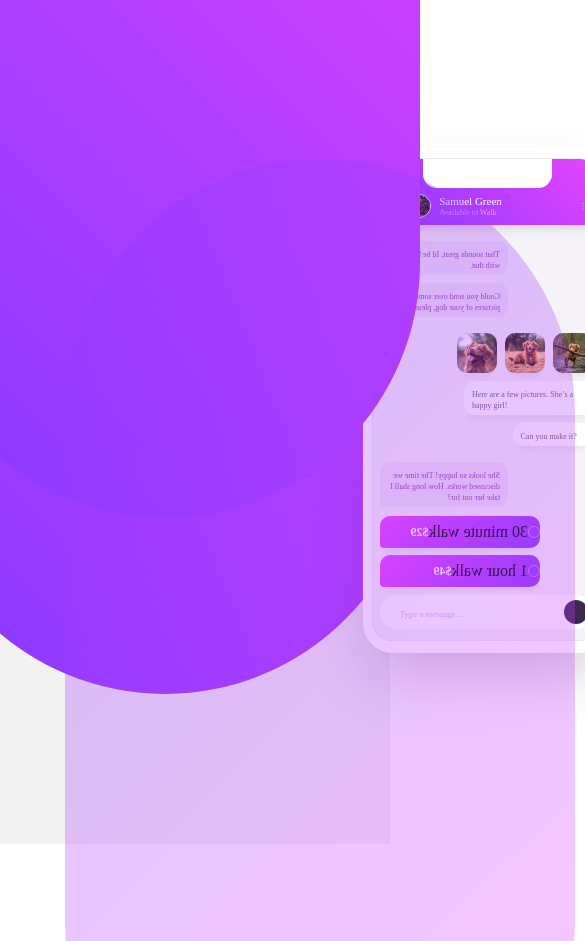
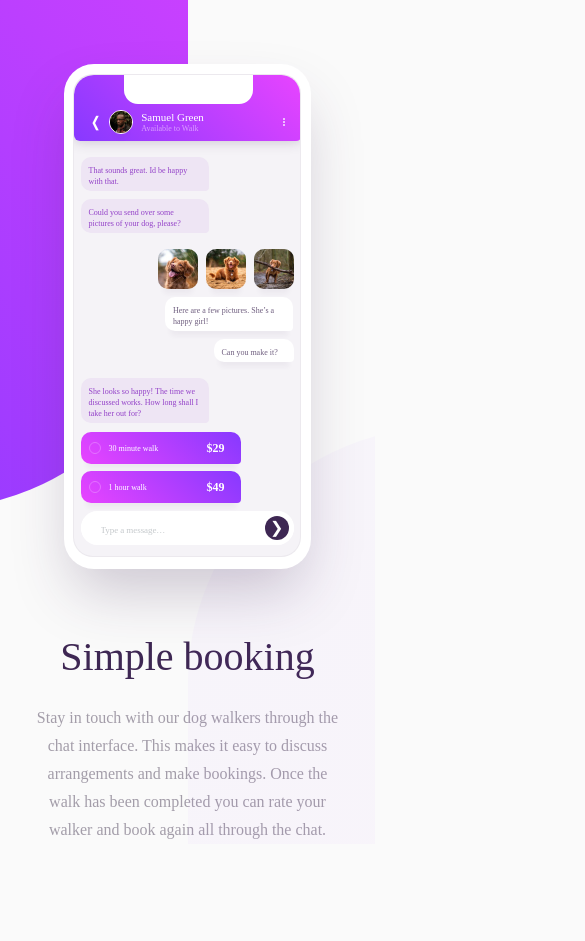
Before and after one commit to the-Adams/chat-app-v1, a plain HTML site: page index.html in a window 390 px wide. Shown: the top 941 px of the page, 585 px wide, since content can reach past the window. After the commit the page ends 844 px from the top, so only its background shows below. Drawn offline with Linux system fonts and the light colour scheme.

Commit message:
added media query

```diff
--- a/index.html
+++ b/index.html
@@ -5,6 +5,7 @@
     <meta http-equiv="X-UA-Compatible" content="IE=edge" />
     <meta name="viewport" content="width=device-width, initial-scale=1.0" />
     <link rel="stylesheet" href="./resources/css/styles.css" />
+    <link rel="stylesheet" href="./resources/css/media_query.css">
     <title>chat-app</title>
   </head>
   <body>
@@ -18,7 +19,7 @@
               <div class="user">
                 <div class="user_info">
                   <div class="user_info_left">
-                    <div class="icon">C</div>
+                    <div class="icon">&#10092;</div>
                     <img
                       src="./resources/images/avatar.jpg"
                       alt="avatar"
@@ -87,7 +88,7 @@
                 id="chat"
                 placeholder="Type a message…"
               />
-              <div class="search"></div>
+              <div class="search">&#10095;</div>
             </div>
           </section>
         </div>
--- /dev/null
+++ b/resources/css/media_query.css
@@ -0,0 +1,78 @@
+@media only screen and (max-width: 600px) {
+  body {
+    position: relative;
+    width: 375px;
+    height: 100vh;
+    background: #fafafa;
+    overflow: hidden;
+  }
+
+  main {
+    width: inherit;
+    height: inherit;
+    background: inherit;
+    overflow: hidden;
+  }
+
+  .text_container {
+    position: absolute;
+    width: 311px;
+    height: 239px;
+    left: 32px;
+    top: 633px;
+    font-family: "Rubik";
+    font-style: normal;
+  }
+
+  .text_container p {
+    position: absolute;
+    width: 311px;
+    height: 168px;
+    top: 71px;
+    font-weight: 400;
+    font-size: 16px;
+    line-height: 28px;
+    text-align: center;
+    color: #a39da9;
+  }
+
+  .text_container h1 {
+    position: absolute;
+    width: 311px;
+    height: 47px;
+    font-weight: 500;
+    font-size: 40px;
+    line-height: 47px;
+    text-align: center;
+    color: #3e2753;
+  }
+
+  .phone_container {
+    position: absolute;
+    width: 247px;
+    height: 505px;
+    left: 64px;
+    top: 64px;
+    z-index: 4;
+  }
+
+  .shape {
+    position: absolute;
+    width: 510px;
+    height: 1018px;
+    background: linear-gradient(225deg, #e844ff 0%, #8739ff 100%);
+    border-radius: 255px;
+  }
+
+  .deep {
+    left: -322px;
+    top: -509px;
+  }
+
+  .light {
+    left: 188px;
+    top: 427px;
+    mix-blend-mode: normal;
+    opacity: 0.03;
+  }
+}
--- a/resources/css/styles.css
+++ b/resources/css/styles.css
@@ -22,14 +22,13 @@ main {
   border-radius: 255px;
   height: 1018px;
   width: 510px;
+  border-radius: 255px;
   background: linear-gradient(225deg, #e844ff 0%, #8739ff 100%);
 }
 
 .deep {
   left: -90px;
   bottom: 150px;
-
-  border-radius: 255px;
 }
 
 .light {
@@ -37,7 +36,7 @@ main {
   top: 159px;
 
   mix-blend-mode: normal;
-  opacity: 0.3;
+  opacity: 0.03;
   transform: matrix(1, 0, 0, -1, 0, 0);
 }
 
@@ -119,6 +118,9 @@ main {
 
 .user_info_left .icon {
   margin-right: 8px;
+  font-size: 14px;
+  color: #fff;
+  font-weight: 900;
 }
 
 .avatar {
@@ -165,8 +167,8 @@ main {
 }
 
 .dot {
-  background: #d8d8d8;
-  border: 1px solid #979797;
+  background: #fff;
+  border: 1px solid #fff;
   box-sizing: border-box;
   width: 1px;
   margin: 0.5px;
@@ -188,7 +190,7 @@ main {
   height: 34px;
   background: #eee5f4;
   border-radius: 10px 10px 4px 10px;
-  transform: matrix(-1, 0, 0, 1, 0, 0);
+  /* transform: matrix(-1, 0, 0, 1, 0, 0); */
   margin: 16px auto 8px 7.5px;
 }
 
@@ -284,12 +286,13 @@ img {
   position: absolute;
   width: 160px;
   height: 32px;
-  background: linear-gradient(225deg, #e844ff 0%, #8739ff 100%);
+  background: linear-gradient(225deg, #8739ff 0%, #e844ff 100%);
   box-shadow: 0px 10px 5px -5px rgba(62, 39, 83, 0.045318);
   border-radius: 10px 10px 4px 10px;
-  transform: matrix(-1, 0, 0, 1, 0, 0);
+  /* transform: matrix(-1, 0, 0, 1, 0, 0); */
   display: flex;
   align-items: center;
+  justify-content: space-between;
   top: 54px;
 }
 
@@ -302,12 +305,30 @@ img {
   align-items: center;
 }
 
+.left {
+  display: flex;
+  align-items: center;
+}
+
+.left p {
+  height: 11px;
+  top: calc(50% - 11px / 2 + 0.5px);
+
+  font-family: "Rubik";
+  font-style: normal;
+  font-weight: 400;
+  font-size: 8px;
+  line-height: 11px;
+  color: #ffffff;
+}
+
 .circle {
   height: 12px;
   width: 12px;
   border-radius: 50%;
   border: 1px solid #e472ff;
   box-sizing: border-box;
+  margin: 0 8px;
 }
 
 .right {
@@ -317,6 +338,7 @@ img {
   font-size: 12px;
   line-height: 11px;
   color: #ffffff;
+  margin-right: 16px;
 }
 
 .input {
@@ -357,16 +379,18 @@ input::placeholder {
   width: 24.27px;
   background: #3e2753;
   border-radius: 50%;
+  display: flex;
+  align-items: center;
+  justify-content: center;
+  color: #fff;
 }
 
 .text_container {
   position: absolute;
-  width: 510px;
-  height: 1018px;
-  left: -90px;
-  top: -500px;
-  background: linear-gradient(225deg, #e844ff 0%, #8739ff 100%);
-  border-radius: 255px;
+  width: 445px;
+  height: 183px;
+  left: 735px;
+  top: 309px;
 }
 
 .text_container h1 {
```
